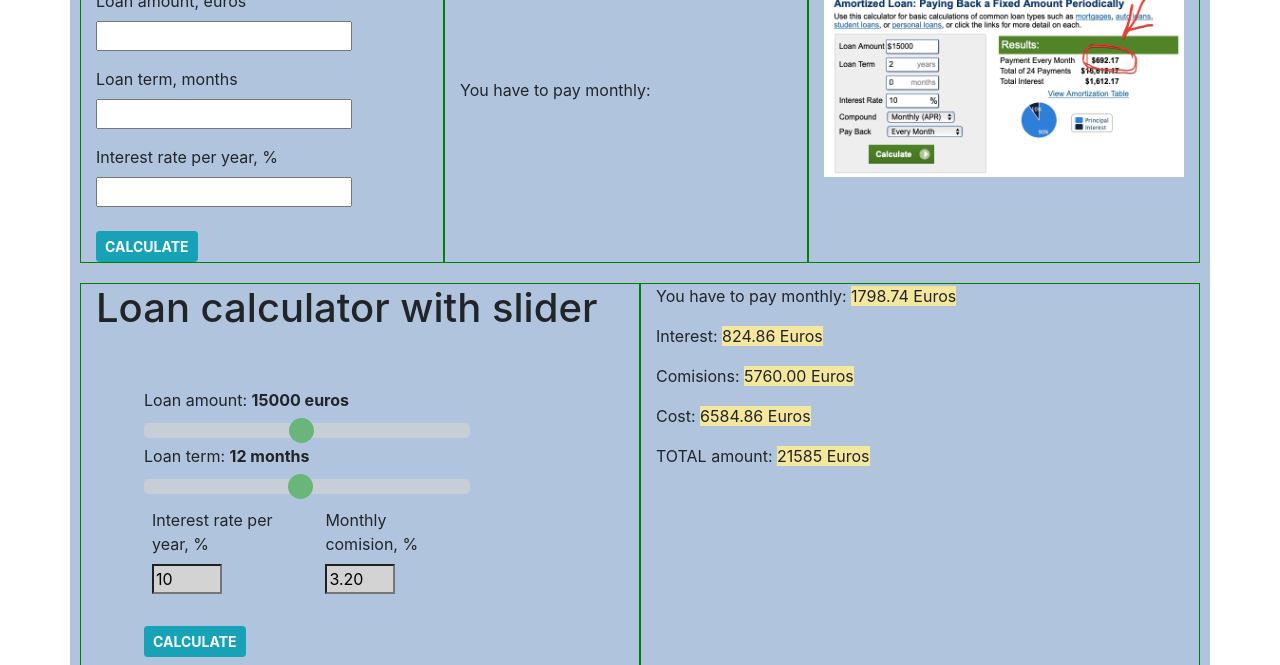
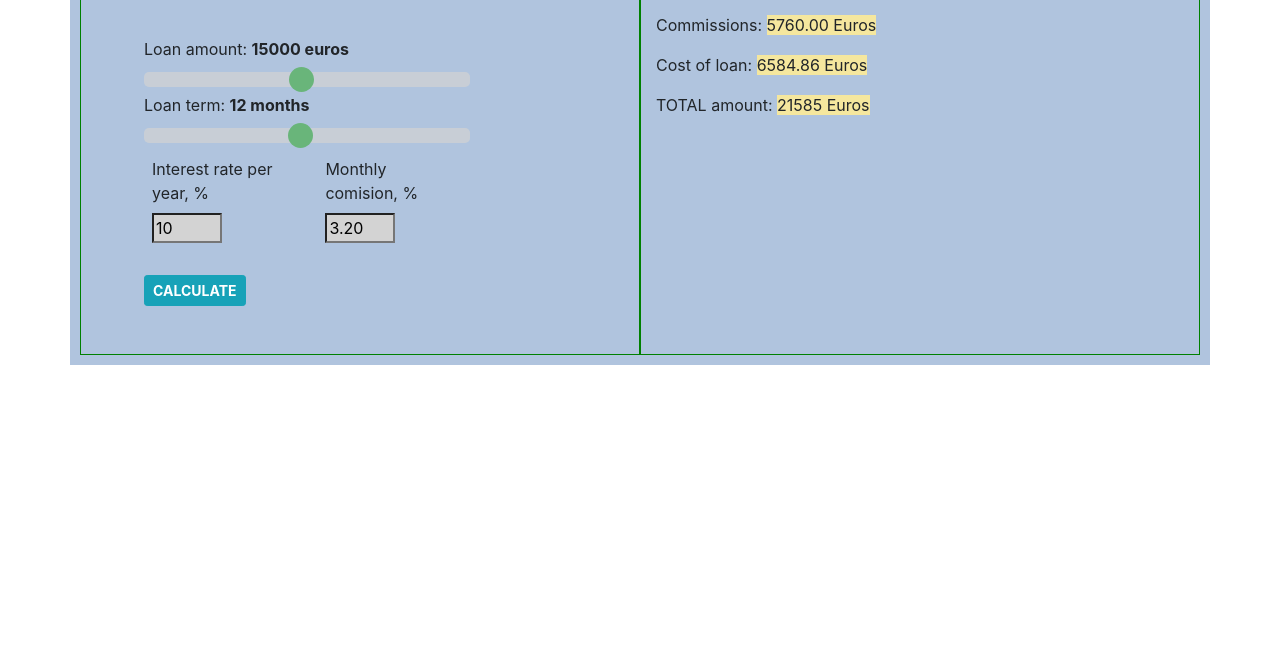
Before and after one commit to zamaneagra/My_Home_Work, a plain HTML site: page Ajax/index.html in a window 1280 px wide. Shown: the part 435-1100 px from the top of the page. After the commit the page ends 944 px from the top, so only its background shows below. Drawn offline with nearby package versions, Linux system fonts and the light colour scheme.

Commit message:
final calculator

```diff
--- a/Ajax/calculator.js
+++ b/Ajax/calculator.js
@@ -1,30 +1,3 @@
-/////////////////////////////////////////////
-///////////// LOAN CALCULATOR //////////////
-
-function calculateLoan() {
-        // suma imprumutului
-    var loanAmount = parseInt (document.getElementById("loanAmount").value);
-        // termen imprumut
-    var loanTerm = parseInt (document.getElementById("loanTerm").value);
-        // dobinda anuala
-    var loanInterestRate = parseInt (document.getElementById("loanInterestRate").value);
-        // suma imprumutului lunar
-    var loanAmountPerMonth = loanAmount / loanTerm;
-        // dobinda lunara
-    var loanInterestRatePerMonth = loanInterestRate / 12 / 100;
-        // variabile temporare
-    var a = loanAmount * loanInterestRatePerMonth;
-    var b = 1 + loanInterestRatePerMonth;
-    var c = -loanTerm;
-    var d = Math.pow(b, c);
-        // dobinda lunara
-    var interestAmountPerMonth = (a/(1-d)) - (loanAmount/loanTerm);
-        // rambursare lunar
-    var loanPerMonth = interestAmountPerMonth + loanAmountPerMonth;
-
-    document.getElementById("loanPerMonth").innerHTML = loanPerMonth.toFixed(2) + ' Euros';
-}
-
 ////////////////////////////////////////////////////////////////
 /////////////// LOAN CALCULATOR SLIDER ////////////////////////
 
--- a/Ajax/index.html
+++ b/Ajax/index.html
@@ -54,32 +54,7 @@
 
     <section>
         <div class="container mt-5 ">
-            <div class="row">
-                <div class="col">
-                    <div class="form-container">
-                        <h1>Loan calculator</h1>
-                            <div>
-                                <label>Loan amount, euros</label>
-                                <input class="d-block mb-3" type="number" id="loanAmount">
-                            </div>
-                            <div>
-                                <label>Loan term, months</label>
-                                <input id="loanTerm" class="d-block mb-3" type="number" required="required" pattern="([1-9]|1000000)" title="enter number from 1 to 1000000">
-                            </div>
-                            <div>
-                                <label>Interest rate per year, %</label>
-                                <input id="loanInterestRate" class="d-block mb-3" type="number">
-                            </div>
-                        <button class="btn btn-sm btn-info mt-2" onclick="calculateLoan()"> <b>CALCULATE </b></button>
-                    </div>
-                </div>
-                <div class="col d-flex align-items-center">
-                    <p>You have to pay monthly: <span id="loanPerMonth" style="background-color: #f5e79e"></span> </p>
-                </div>
-                <div class="col smallerText grey">
-                    <img src="Loan%20Calculator.png" alt="" style="width: 360px">
-                </div>
-            </div>
+
             <div class="row">
                 <div class="col">
                     <h1>Loan calculator with slider</h1>
@@ -111,9 +86,9 @@
                 <div class="col">
 
                     <p>You have to pay monthly: <span id="loanSliderPerMonth" style="background-color: #f5e79e"></span> </p>
-                    <p>Interest: <span id="interestLoan" style="background-color: #f5e79e"></span> </p>
-                    <p>Comisions: <span id="comisionLoan" style="background-color: #f5e79e"></span> </p>
-                    <p>Cost: <span id="cost" style="background-color: #f5e79e"></span> </p>
+                    <p>Interest cost: <span id="interestLoan" style="background-color: #f5e79e"></span> </p>
+                    <p>Commissions: <span id="comisionLoan" style="background-color: #f5e79e"></span> </p>
+                    <p>Cost of loan: <span id="cost" style="background-color: #f5e79e"></span> </p>
                     <p>TOTAL amount: <span id="total" style="background-color: #f5e79e"></span> </p>
                 </div>
             </div>
```
